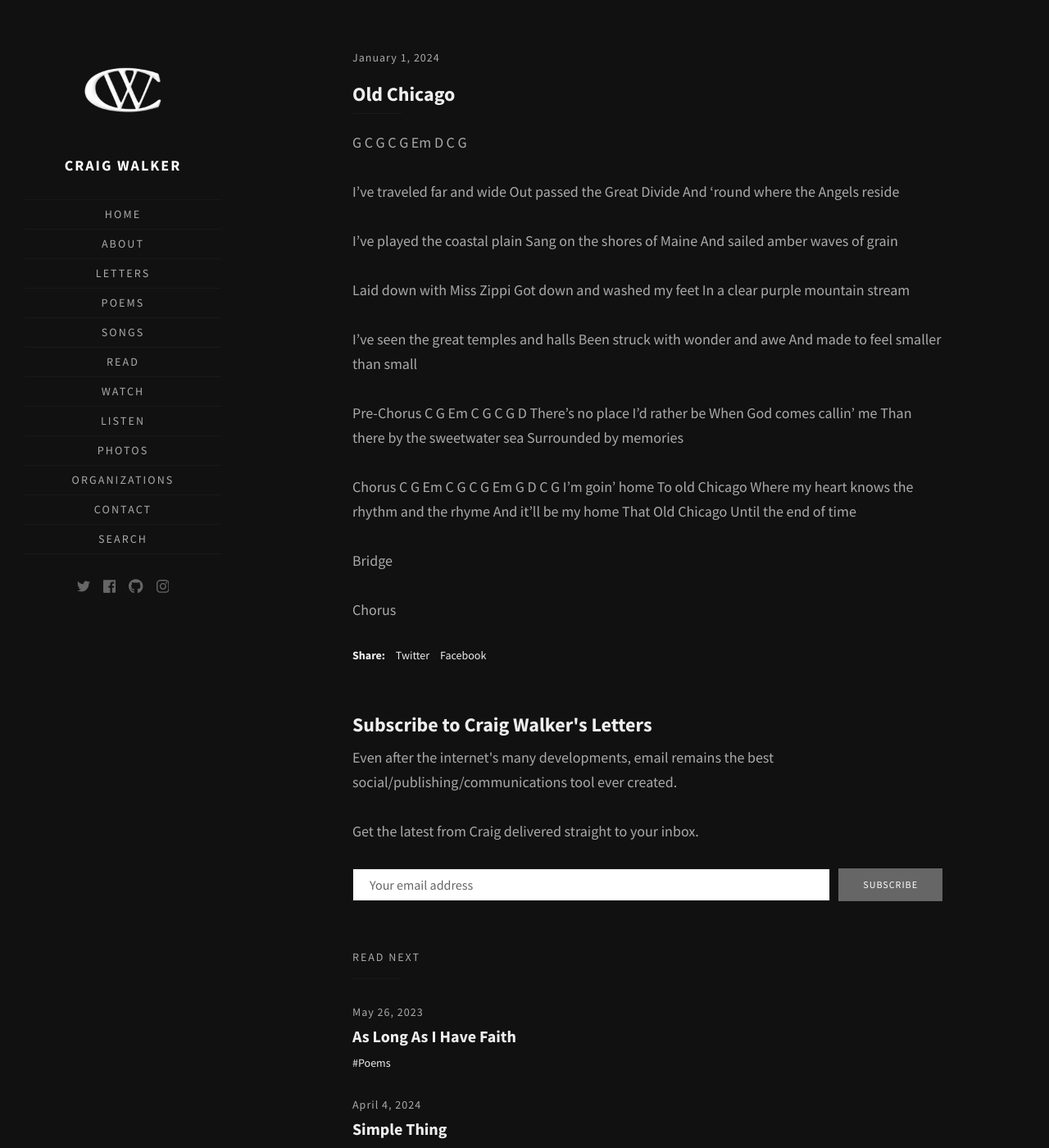
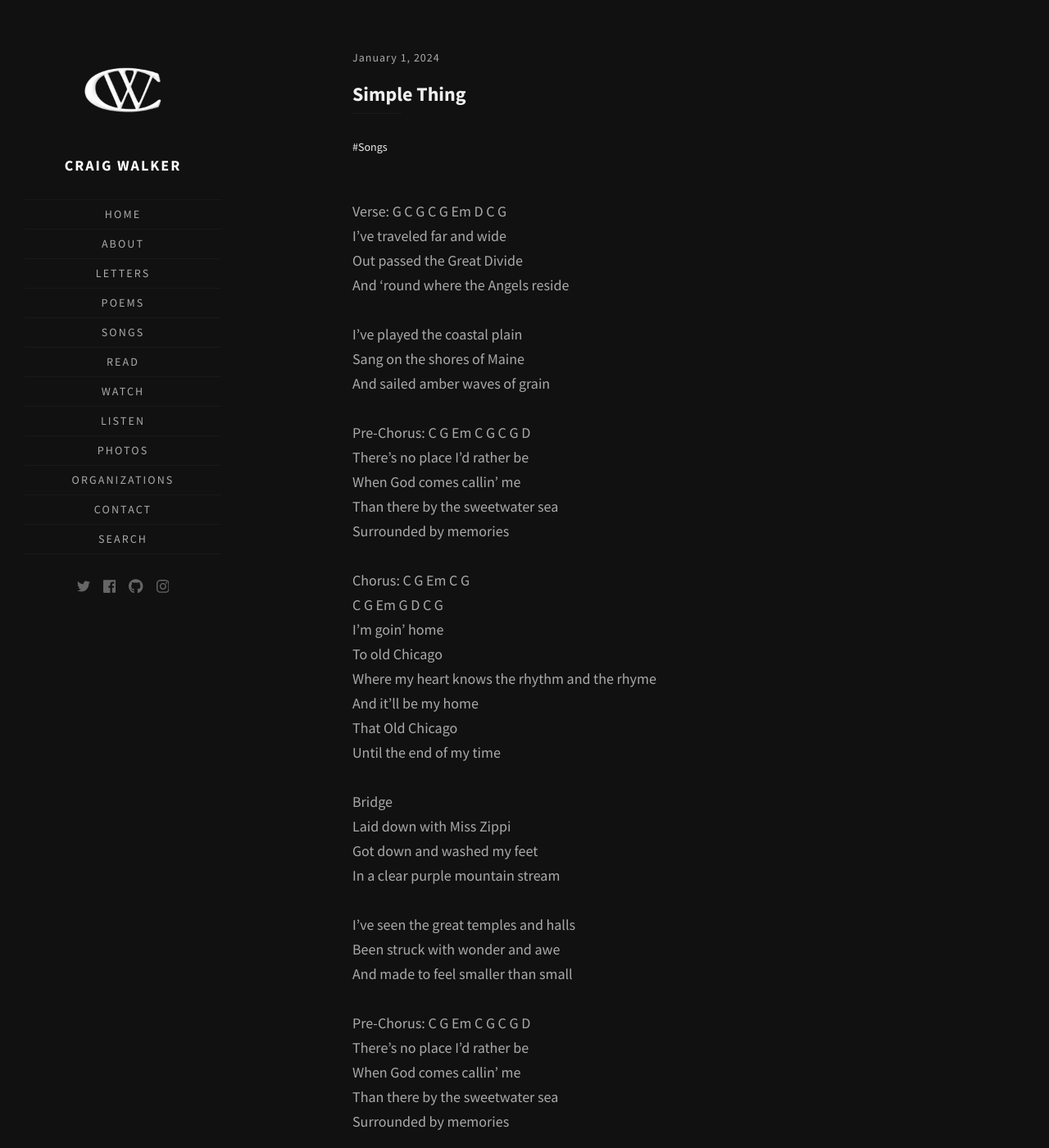
Before and after one commit to walkercraig/walkercraig, a Jekyll site: the page built from _posts/2024/2024-01-01-old-chicago.md, in a window 1280 px wide and 1400 px high. Shown: the whole window at 82% size. Built offline with Jekyll 4.4.1, drawn with Linux system fonts in a browser that asks for light colours; some web fonts are replaced; our own code applies the rules of GitHub Pages for plain Markdown files; some of the changed text lies outside the part shown.

Commit message:
Update 2024-01-01-old-chicago.md

```diff
--- a/_posts/2024/2024-01-01-old-chicago.md
+++ b/_posts/2024/2024-01-01-old-chicago.md
@@ -1,41 +1,62 @@
-G   C   G   C   G   Em   D   C   G
-
-I’ve traveled far and wide
-Out passed the Great Divide
-And ‘round where the Angels reside
-
-I’ve played the coastal plain
-Sang on the shores of Maine
-And sailed amber waves of grain
-
-Laid down with Miss Zippi
-Got down and washed my feet
-In a clear purple mountain stream
-
-I’ve seen the great temples and halls
-Been struck with wonder and awe
-And made to feel smaller than small
-
-Pre-Chorus
-C  G  Em  C  G
-C  G  D
-There’s no place I’d rather be
-When God comes callin’ me
-Than there by the sweetwater sea
-Surrounded by memories
-
-Chorus
-C   G   Em   C   G
+---
+layout: post
+tag: [ Songs ]
+title: Simple Thing
+---
+<br/>
+Verse:  G   C   G   C   G   Em   D   C   G
+<br/>
+I’ve traveled far and wide\
+Out passed the Great Divide\
+And ‘round where the Angels reside\
+<br/>
+I’ve played the coastal plain\
+Sang on the shores of Maine\
+And sailed amber waves of grain\
+<br/>
+Pre-Chorus:  C  G  Em  C  G  C  G  D
+<br/>
+There’s no place I’d rather be\
+When God comes callin’ me\
+Than there by the sweetwater sea\
+Surrounded by memories\
+<br/>
+Chorus: C   G   Em   C   G
+<br/>
 C   G   Em   G   D   C   G
-I’m goin’ home
-To old Chicago
-Where my heart knows the rhythm and the rhyme
-And it’ll be my home
-That Old Chicago
-Until the end of time
-
+<br/>
+I’m goin’ home\
+To old Chicago\
+Where my heart knows the rhythm and the rhyme\
+And it’ll be my home\
+That Old Chicago\
+Until the end of my time\
+<br/>
 Bridge
-
-
-
-Chorus
+<br/>
+Laid down with Miss Zippi\
+Got down and washed my feet\
+In a clear purple mountain stream\
+<br/>
+I’ve seen the great temples and halls\
+Been struck with wonder and awe\
+And made to feel smaller than small\
+<br/>
+Pre-Chorus:  C  G  Em  C  G  C  G  D
+<br/>
+There’s no place I’d rather be\
+When God comes callin’ me\
+Than there by the sweetwater sea\
+Surrounded by memories\
+<br/>
+Chorus: C   G   Em   C   G
+<br/>
+C   G   Em   G   D   C   G
+<br/>
+I’m goin’ home\
+To old Chicago\
+Where my heart knows the rhythm and the rhyme\
+And it’ll be my home\
+That Old Chicago\
+Until the end of my time\
+<br/>
```
